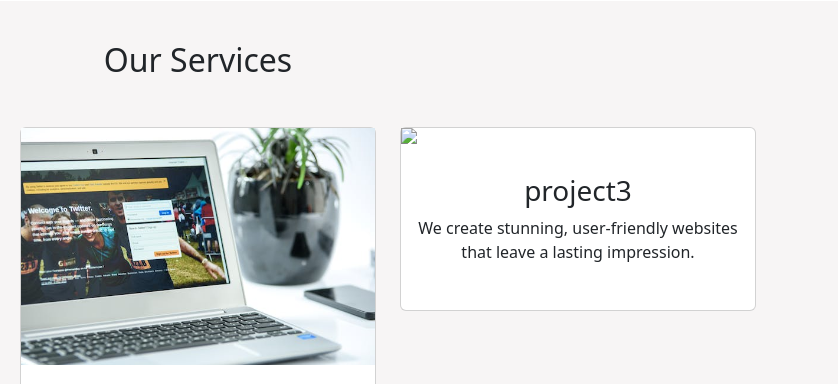
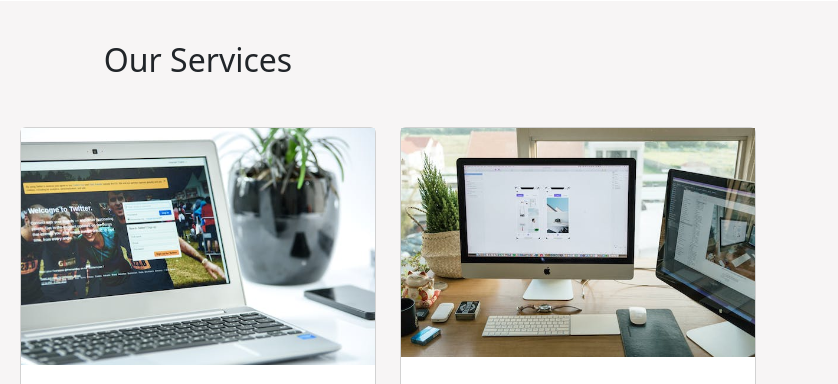
Before and after one commit to webcode17/w, a plain HTML site: page index.html in a window 1280 px wide. Shown: the part 900-1284 px from the top of the page, 442-1280 px from the left. Drawn offline with nearby package versions, Linux system fonts and the light colour scheme; files that its build step writes are made by us from their sources; files whose address does not match are found by name.

Commit message:
Update index.html

```diff
--- a/index.html
+++ b/index.html
@@ -129,7 +129,7 @@
           </div>
           <div class="col-4">
             <div class="card">
-             <img src="./img/po3.jpeg">
+             <img src="./po3.jpeg">
              <div class="text_card">
                  <h3>project3</h3>
                  <p>We create stunning, user-friendly websites that leave a lasting impression.</p>
```
